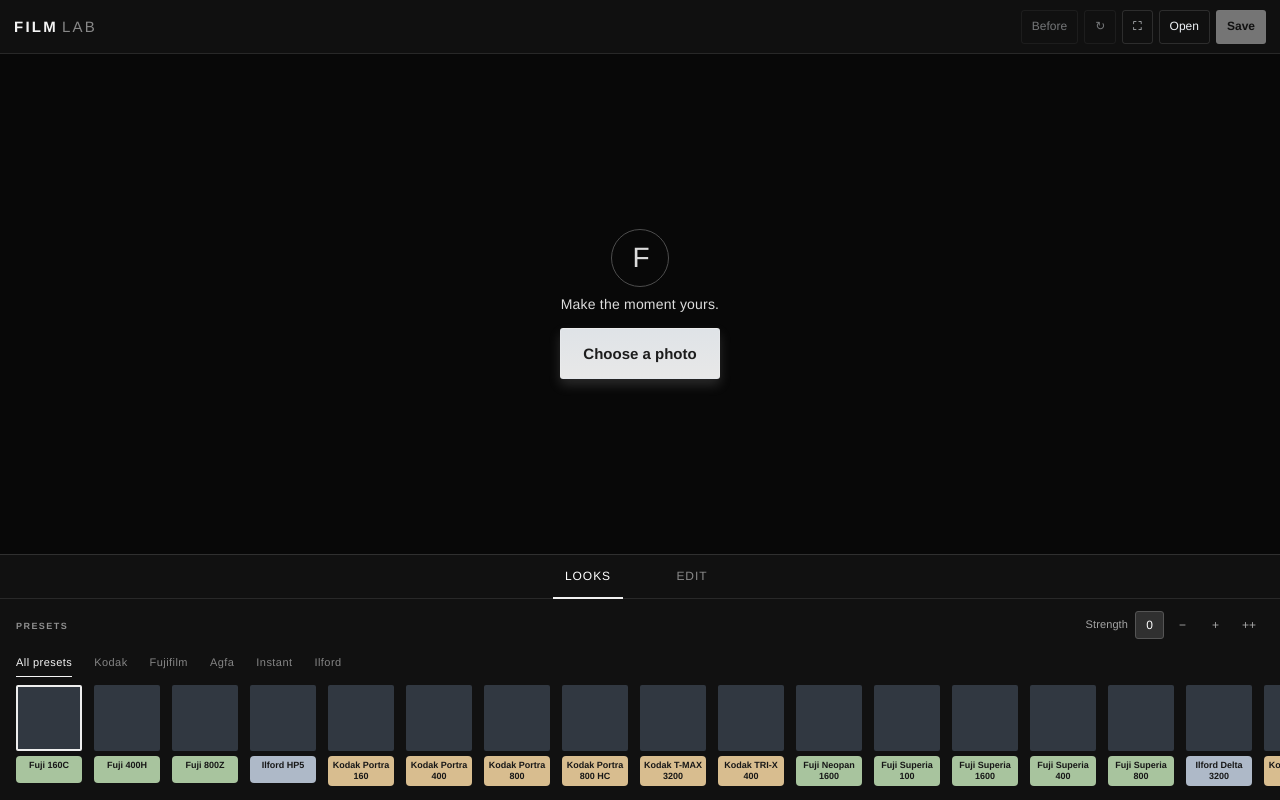
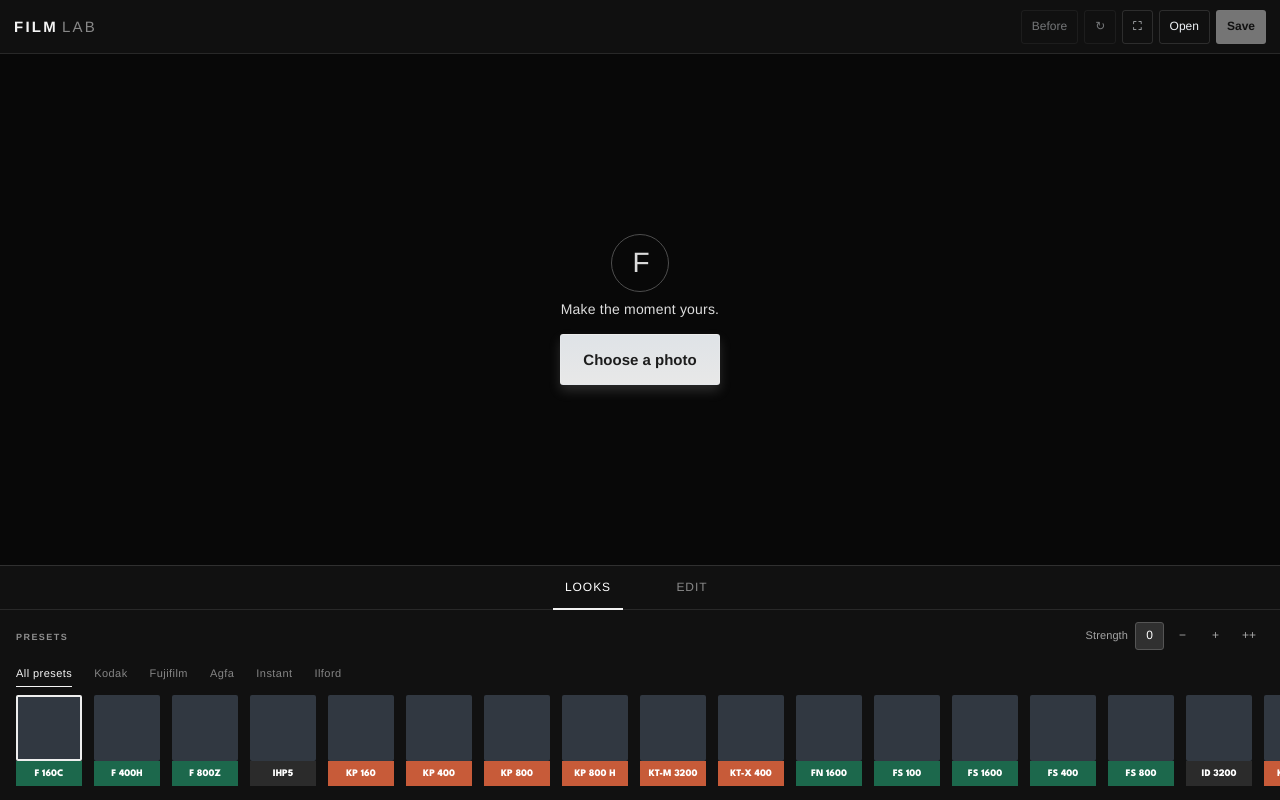
Before and after one commit to RaphaelClaudino/filmlab, a website: page index.html in a window 1280 px wide. Drawn offline with Linux system fonts and the light colour scheme.

Commit message:
update-visuals 1.0.1

```diff
--- a/index.html
+++ b/index.html
@@ -9,6 +9,9 @@
   <meta name="apple-mobile-web-app-capable" content="yes" />
   <meta name="apple-mobile-web-app-status-bar-style" content="black-translucent" />
   <title>FilmLab</title>
+  <link rel="preconnect" href="https://fonts.googleapis.com">
+  <link rel="preconnect" href="https://fonts.gstatic.com" crossorigin>
+  <link href="https://fonts.googleapis.com/css2?family=League+Spartan:wght@100..900&display=swap" rel="stylesheet">
   <link rel="stylesheet" href="./style.css" />
 </head>
 
--- a/main.js
+++ b/main.js
@@ -871,12 +871,15 @@
     d.dataset.series = F.series;
     d.style.setProperty(
       "--preset-color",
-      ({ Kodak: "#d8bd8f", Fujifilm: "#a8c49e", Agfa: "#d6a09a", Instant: "#d0b0c6", Ilford: "#aeb9c8" })[F.family] || "#bbb",
+      ({ Kodak: "#C75B39", Fujifilm: "#1C684C", Agfa: "#C84630", Instant: "#E3A333", Ilford: "#2B2B2B" })[F.family] || "#bbb",
     );
     const c = document.createElement("canvas");
     c.width = c.height = 72;
     const label = document.createElement("div");
-    label.textContent = F.n;
+    label.textContent = F.n
+      .replace(/\b[A-Za-z]+\b/g, (part) => part[0].toUpperCase())
+      .replace(/(?<=[A-Za-z]) (?=[A-Za-z])/g, "");
+    label.title = F.n;
     d.append(c, label);
     d.title = `${F.family} · ${F.folder}`;
     c.dataset.g = grp;
--- a/style.css
+++ b/style.css
@@ -14,6 +14,8 @@
   box-sizing: border-box;
   padding-top: env(safe-area-inset-top, 0px);
   padding-bottom: env(safe-area-inset-bottom, 0px);
+
+  --font-lable-films: "League Spartan", sans-serif;
 }
 
 * {
@@ -295,21 +297,24 @@
   color: var(--ink);
 }
 
-.f > div {
-  display: -webkit-box;
-  min-height: 27px;
-  margin-top: 4px;
-  padding: 4px 3px;
+.f>div {
+  display: flex;
+  align-items: center;
+  justify-content: center;
+  min-height: 25px;
+  margin-top: 0px;
+  padding: 3px 2px;
   overflow: hidden;
-  border-radius: 4px;
+  text-align: center;
+  border-radius: 0px;
   background: var(--preset-color);
-  color: #171717;
-  font-size: 9px;
-  font-weight: 600;
-  line-height: 1.25;
-  overflow-wrap: anywhere;
-  -webkit-box-orient: vertical;
-  -webkit-line-clamp: 2;
+  color: #ffffff;
+  font-family: var(--font-lable-films);
+  font-size: 10px;
+  font-weight: 800;
+  line-height: 14px;
+  text-overflow: ellipsis;
+  white-space: nowrap;
 }
 
 #adj {
@@ -527,7 +532,7 @@
   letter-spacing: -0.08em;
 }
 
-#empty > div:nth-child(2) {
+#empty>div:nth-child(2) {
   color: #ddd;
   font-size: 14px;
   font-weight: 400;
@@ -620,7 +625,7 @@
   font-size: 11px;
 }
 
-.vars > span {
+.vars>span {
   margin-right: 5px;
 }
 
@@ -682,7 +687,7 @@
 .f canvas {
   width: 66px;
   height: 66px;
-  margin-bottom: 5px;
+  margin-bottom: 0px;
   border: 1px solid transparent;
   border-radius: 2px;
   box-shadow: none;
@@ -753,13 +758,11 @@
 .r input[type="range"] {
   height: 2px;
   border-radius: 0;
-  background: linear-gradient(
-    to right,
-    #eee 0%,
-    #eee var(--range-progress, 50%),
-    #4b4b4b var(--range-progress, 50%),
-    #4b4b4b 100%
-  );
+  background: linear-gradient(to right,
+      #eee 0%,
+      #eee var(--range-progress, 50%),
+      #4b4b4b var(--range-progress, 50%),
+      #4b4b4b 100%);
   box-shadow: none;
   touch-action: pan-y;
 }
@@ -808,7 +811,7 @@
   margin-bottom: 10px;
 }
 
-.hsl-heading > span {
+.hsl-heading>span {
   color: #aaa;
   font-size: 11px;
 }
```
